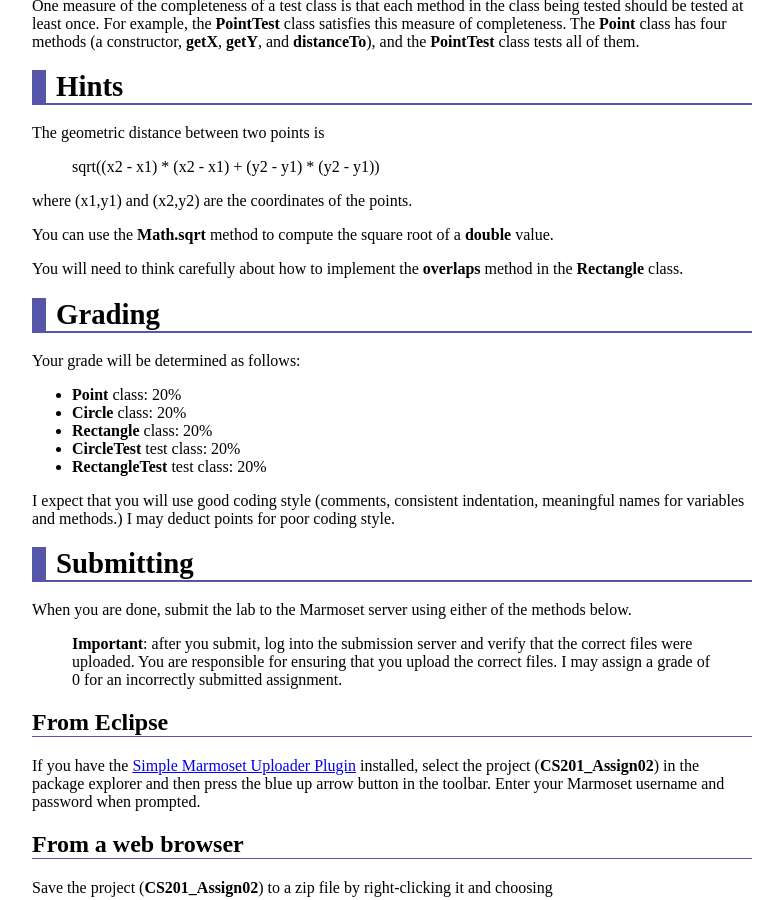
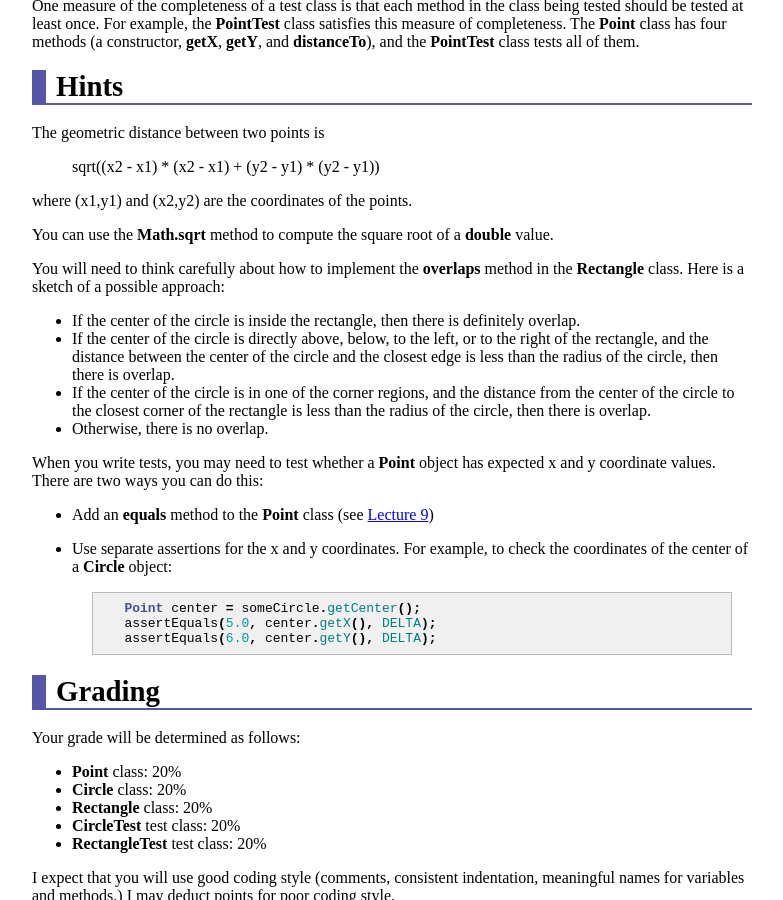
Before and after one commit to ycpcs/cs201-fall2014, a Jekyll site: the page built from assign/assign02.md, in a window 1280 px wide and 900 px high, scrolled down 1134 px. Shown: the whole window, without its empty margins (248-1031 px from the left). Built offline with Jekyll 4.4.1, drawn with Linux system fonts in a browser that asks for light colours; nearby versions of some CDN libraries; Markdown is read by kramdown in place of the engine named in the settings.

Commit message:
added hints

````diff
--- a/assign/assign02.md
+++ b/assign/assign02.md
@@ -57,7 +57,24 @@ where (x1,y1) and (x2,y2) are the coordinates of the points.
 
 You can use the **Math.sqrt** method to compute the square root of a **double** value.
 
-You will need to think carefully about how to implement the **overlaps** method in the **Rectangle** class.
+You will need to think carefully about how to implement the **overlaps** method in the **Rectangle** class.  Here is a sketch of a possible approach:
+
+* If the center of the circle is inside the rectangle, then there is definitely overlap.
+* If the center of the circle is directly above, below, to the left, or to the right of the rectangle, and the distance between the center of the circle and the closest edge is less than the radius of the circle, then there is overlap.
+* If the center of the circle is in one of the corner regions, and the distance from the center of the circle to the closest corner of the rectangle is less than the radius of the circle, then there is overlap.
+* Otherwise, there is no overlap.
+
+When you write tests, you may need to test whether a **Point** object has expected x and y coordinate values.  There are two ways you can do this:
+
+* Add an **equals** method to the **Point** class (see [Lecture 9](../lectures/lecture09.html))
+* Use separate assertions for the x and y coordinates.  For example, to check the coordinates of the center of a **Circle** object:
+
+     ```java
+     Point center = someCircle.getCenter();
+     assertEquals(5.0, center.getX(), DELTA);
+     assertEquals(6.0, center.getY(), DELTA);
+     ```
+
 
 Grading
 =======
````
Also changed, not shown: index.md (+1 -0 lines).
